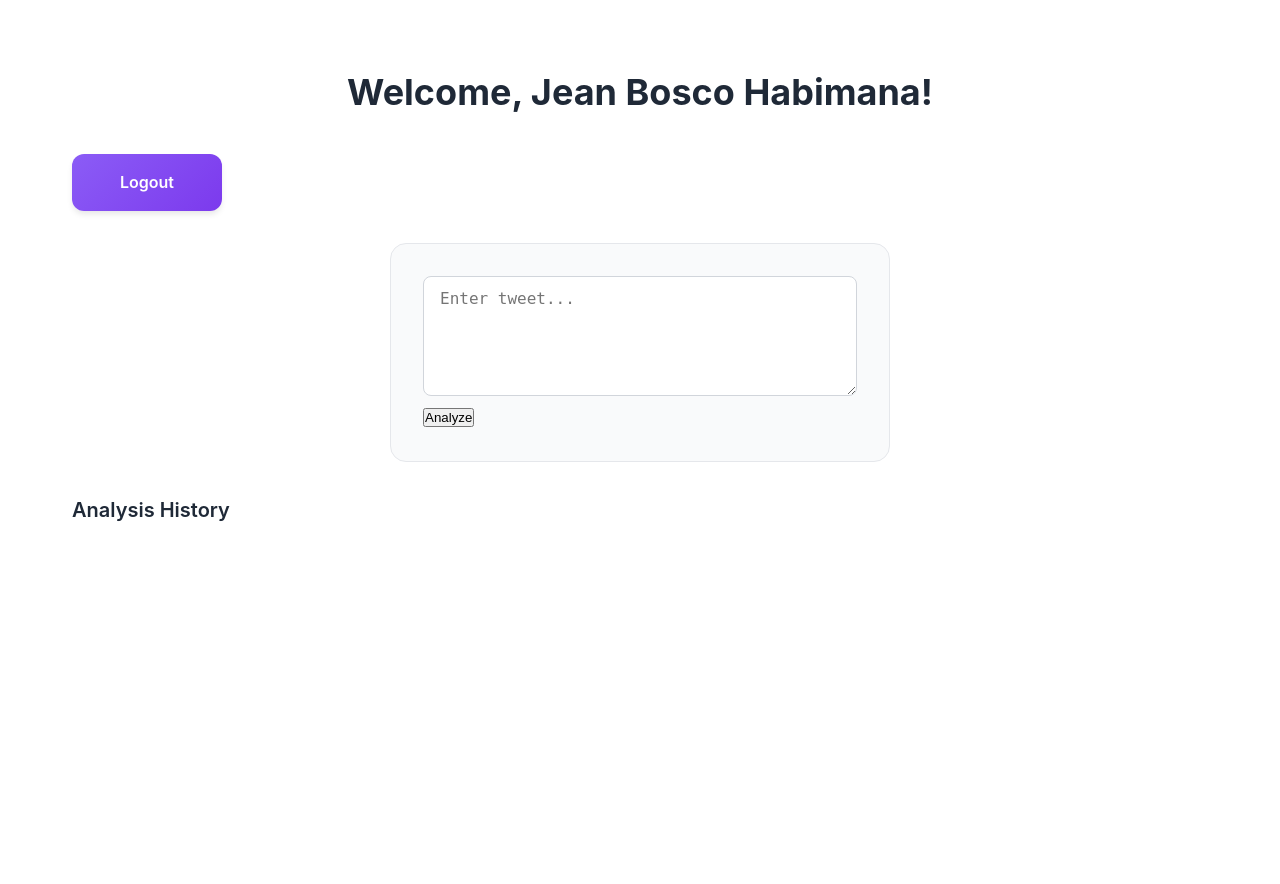
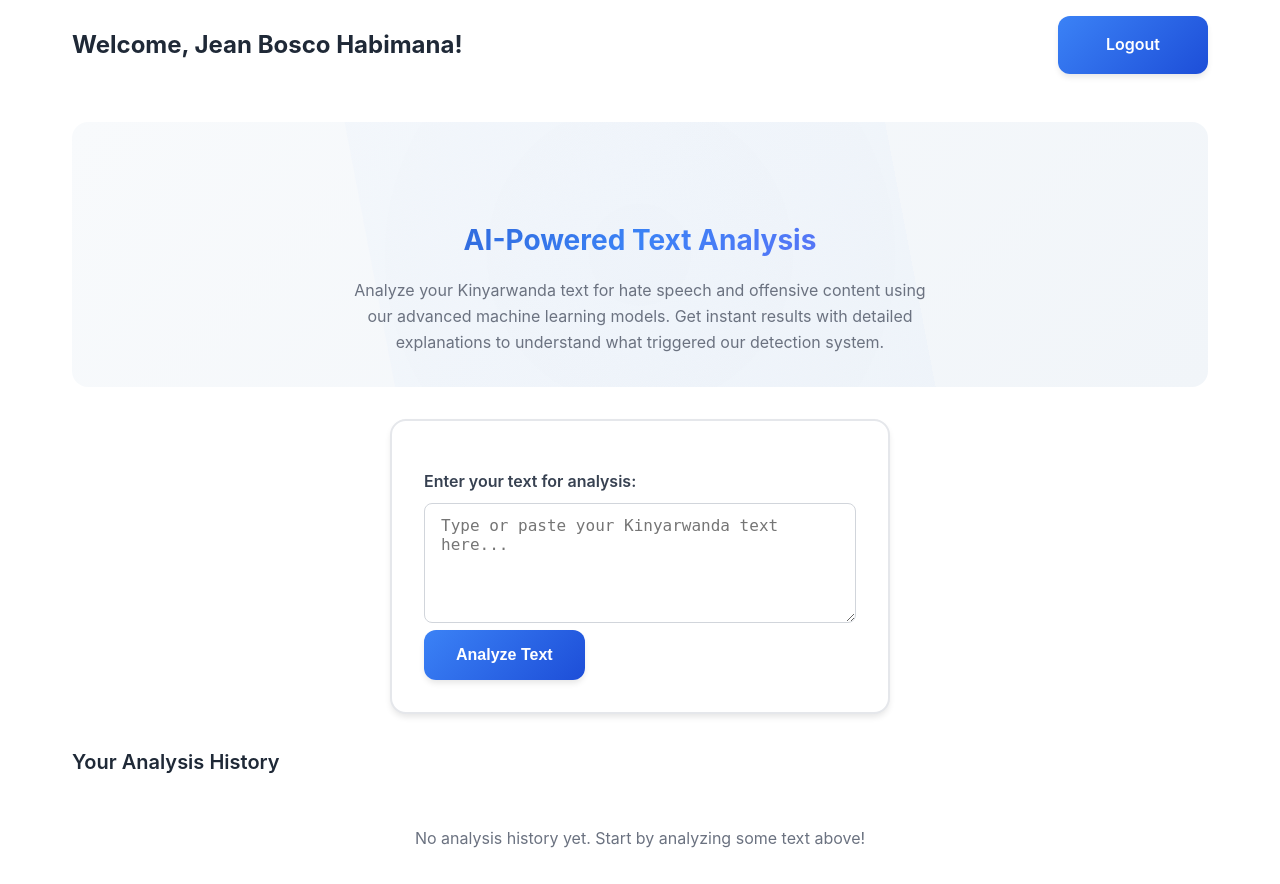
Before and after one commit to Olamieee/Kinyarwanda-Hatespeech-Detection, a Flask app: page /dashboard in a window 1280 px wide. Before the commit the page ends 521 px from the top, so only its background shows below. Run offline with Flask 3, Linux system fonts and the light colour scheme; a user stored in the database is signed in; data that the repository does not hold is empty; parts of the project's set-up code (start-up, migrations or seed data) failed here and were passed over.

Commit message:
Update dashboard.html

```diff
--- a/templates/dashboard.html
+++ b/templates/dashboard.html
@@ -2,36 +2,67 @@
 <html lang="en">
 <head>
   <meta charset="UTF-8">
-  <title>Dashboard</title>
+  <meta name="viewport" content="width=device-width, initial-scale=1.0">
+  <title>Dashboard - Kinyarwanda Hate Speech Detection</title>
   <link rel="stylesheet" href="{{ url_for('static', filename='styles.css') }}">
 </head>
 <body>
   <div class="container">
+    <div class="top-nav">
       <h2>Welcome, {{ current_user.full_name }}!</h2>
+      <div class="nav-buttons">
         <a href="{{ url_for('logout') }}" class="btn">Logout</a>
+      </div>
+    </div>
 
-    <form method="POST">
-      <textarea name="tweet" placeholder="Enter tweet..." required>{{ text }}</textarea>
-      <button type="submit">Analyze</button>
+    <div class="dashboard-intro">
+      <div class="dashboard-intro-content">
+        <h2>AI-Powered Text Analysis</h2>
+        <p>
+          Analyze your Kinyarwanda text for hate speech and offensive content using our advanced machine learning models.
+          Get instant results with detailed explanations to understand what triggered our detection system.
+        </p>
+      </div>
+    </div>
+
+    <form method="POST" class="analysis-form">
+      <label for="tweet">Enter your text for analysis:</label>
+      <textarea name="tweet" id="tweet" placeholder="Type or paste your Kinyarwanda text here..." required>{{ text }}</textarea>
+      <button type="submit" class="btn">Analyze Text</button>
     </form>
 
     {% if result %}
-      <p class="result">Prediction: <strong>{{ result }}</strong></p>
+      <div class="result">
+        <p><strong>Analysis Result:</strong> {{ result }}</p>
         {% if explanation %}
-        <p><strong>Top Words:</strong> {{ explanation|join(', ') }}</p>
+          <p><strong>Key Words Detected:</strong> {{ explanation|join(', ') }}</p>
         {% endif %}
+      </div>
     {% endif %}
 
-    <h3>Analysis History</h3>
+    <div class="analysis-history">
+      <h3>Your Analysis History</h3>
+      {% if history %}
         <ul>
           {% for item in history %}
-        <li><strong>{{ item.tweet_text }}</strong> → {{ item.predicted_label }}
+            <li>
+              <strong>"{{ item.tweet_text[:100] }}{% if item.tweet_text|length > 100 %}...{% endif %}"</strong>
+              <br>
+              <span style="color: {% if item.predicted_label == 'hate speech' %}#dc2626{% else %}#059669{% endif %};">
+                → {{ item.predicted_label|title }}
+              </span>
               {% if item.explanation_words %}
-          <br><small>Explanation: {{ item.explanation_words }}</small>
+                <br><small><strong>Explanation:</strong> {{ item.explanation_words }}</small>
               {% endif %}
             </li>
           {% endfor %}
         </ul>
+      {% else %}
+        <div style="text-align: center; padding: 2rem; color: #6b7280;">
+          <p>No analysis history yet. Start by analyzing some text above!</p>
+        </div>
+      {% endif %}
+    </div>
   </div>
 </body>
 </html>
```
Lines whose indentation alone changed are shown as unchanged.
